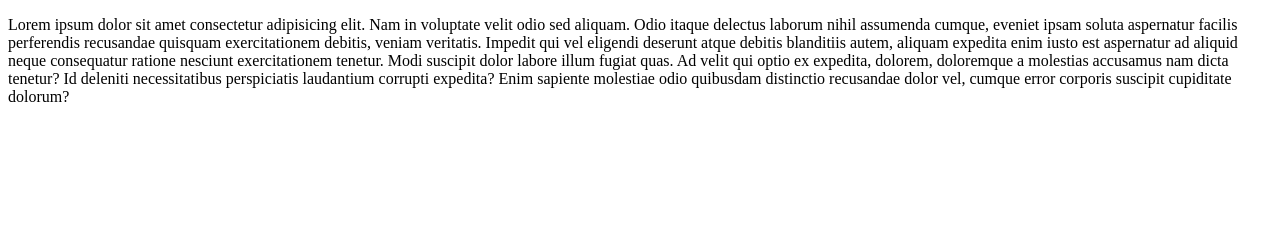
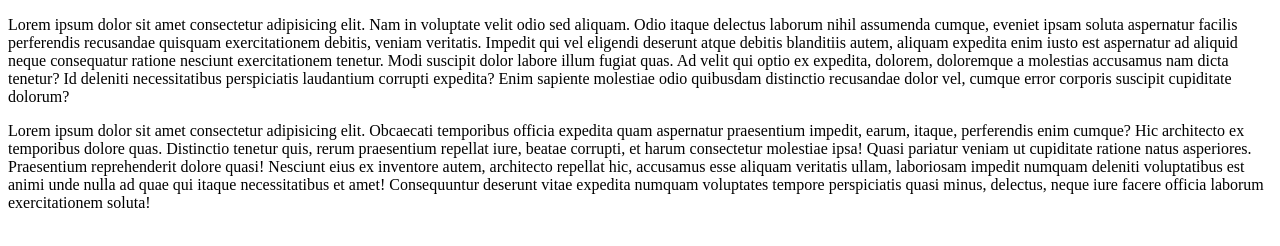
Before and after one commit to ranjitraut-sta/ranjit-raut-, a plain HTML site: page index.html in a window 1280 px wide. Drawn offline with Linux system fonts and the light colour scheme.

Commit message:
Added Features

```diff
--- a/index.html
+++ b/index.html
@@ -8,6 +8,6 @@
 <body>
         <p>Lorem ipsum dolor sit amet consectetur adipisicing elit. Nam in voluptate velit odio sed aliquam. Odio itaque delectus laborum nihil assumenda cumque, eveniet ipsam soluta aspernatur facilis perferendis recusandae quisquam exercitationem debitis, veniam veritatis. Impedit qui vel eligendi deserunt atque debitis blanditiis autem, aliquam expedita enim iusto est aspernatur ad aliquid neque consequatur ratione nesciunt exercitationem tenetur. Modi suscipit dolor labore illum fugiat quas. Ad velit qui optio ex expedita, dolorem, doloremque a molestias accusamus nam dicta tenetur? Id deleniti necessitatibus perspiciatis laudantium corrupti expedita? Enim sapiente molestiae odio quibusdam distinctio recusandae dolor vel, cumque error corporis suscipit cupiditate dolorum?</p>
 
-
+        <p>Lorem ipsum dolor sit amet consectetur adipisicing elit. Obcaecati temporibus officia expedita quam aspernatur praesentium impedit, earum, itaque, perferendis enim cumque? Hic architecto ex temporibus dolore quas. Distinctio tenetur quis, rerum praesentium repellat iure, beatae corrupti, et harum consectetur molestiae ipsa! Quasi pariatur veniam ut cupiditate ratione natus asperiores. Praesentium reprehenderit dolore quasi! Nesciunt eius ex inventore autem, architecto repellat hic, accusamus esse aliquam veritatis ullam, laboriosam impedit numquam deleniti voluptatibus est animi unde nulla ad quae qui itaque necessitatibus et amet! Consequuntur deserunt vitae expedita numquam voluptates tempore perspiciatis quasi minus, delectus, neque iure facere officia laborum exercitationem soluta!</p>
 </body>
 </html>
```
